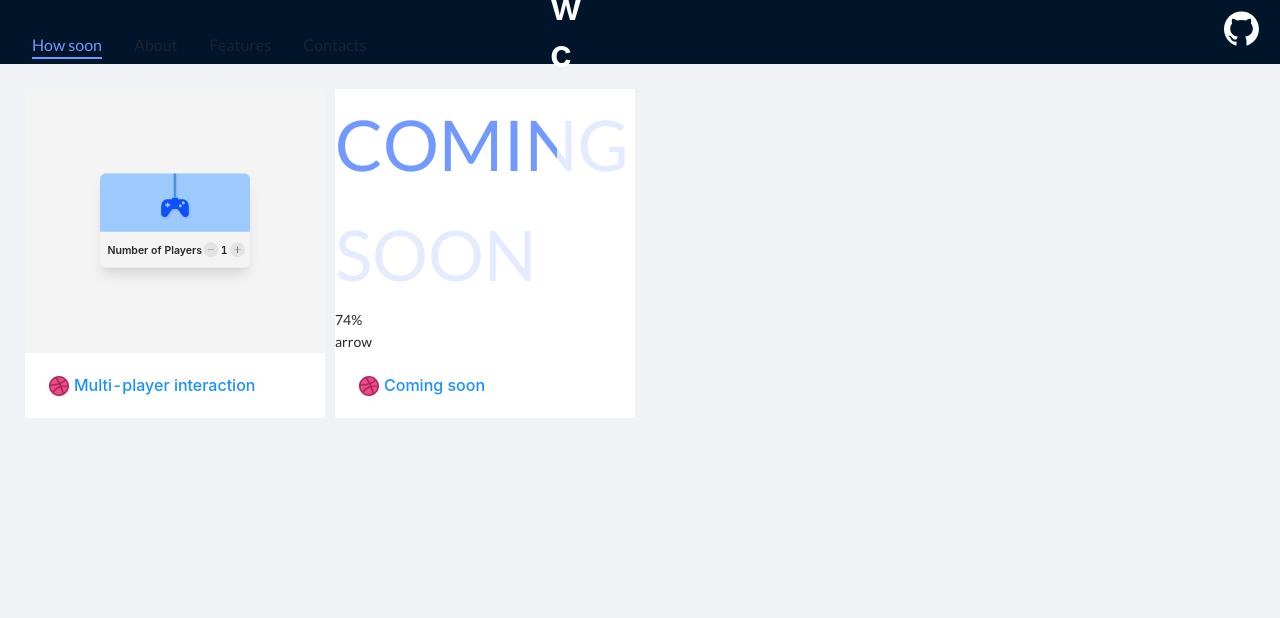
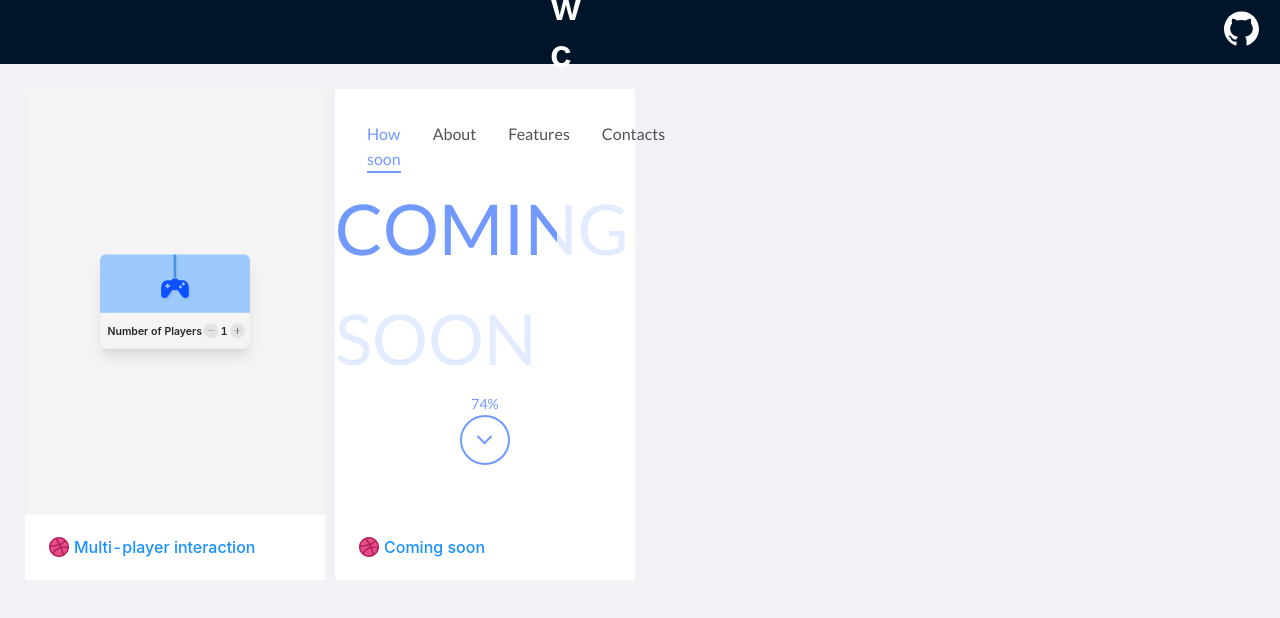
Before and after one commit to rluvaton/dribbble-shots-recreation, a React (Create React App) app: page / in a window 1280 px wide. Shown: the top 618 px of the page. Built offline with nearby package versions, Linux system fonts and the light colour scheme.

Commit message:
feat(coming-soon): add the arrow icon
working on #7

```diff
--- /dev/null
+++ b/src/pages/shots/ComingSoon/components/DownArrowIcon/index.module.scss
@@ -0,0 +1,38 @@
+@use '../../shared/styles/colors' as colors;
+
+.icon {
+  font-size: 50px;
+
+  height: 1em;
+  width: 1em;
+
+  border-radius: 50%;
+  border: 2px solid colors.$primary;
+
+  // Align the arrow in the middle
+  display: flex;
+  justify-content: center;
+  align-items: center;
+
+  // Make it look like it can be pressed
+  cursor: pointer;
+
+  &::before {
+    content: "";
+
+    height: 24%;
+    width: 24%;
+
+    // Make the arrow be at the center of the horizontal line
+    top: 43%;
+
+    // The arrow itself
+    border-left: 2px solid colors.$primary;
+    border-bottom: 2px solid colors.$primary;
+
+    // Align the arrow in the middle and make it face down
+    // The order DOES matter, if we rotating it and then moving it, it will be moved in the bottom right direction
+    // because the axes (i.e X and Y axes) been rotated
+    transform: translateY(-25%) rotate(-45deg);
+  }
+}
--- /dev/null
+++ b/src/pages/shots/ComingSoon/components/DownArrowIcon/index.tsx
@@ -0,0 +1,11 @@
+import React from 'react';
+import styles from './index.module.scss';
+
+const DownArrowIcon: React.FC = () => {
+  return (
+    <div className={styles.icon}>
+    </div>
+  );
+}
+
+export default DownArrowIcon;
--- a/src/pages/shots/ComingSoon/components/NavBar/index.module.scss
+++ b/src/pages/shots/ComingSoon/components/NavBar/index.module.scss
@@ -4,20 +4,22 @@
   display: flex;
   flex-direction: row;
 
-  // This is so no space is created for the element in the page layout.
-  position: fixed;
-  top: 32px;
-  left: 32px;
+  margin: {
+    top: 32px;
+    left: 32px;
+  }
 
   // This animation would happen when you're on smartphone and rotating it to be horizontal and vice versa
   transition: all 0.5s ease;
   // This is overriding the `all` in the transition above
-  transition-property: top, left;
+  transition-property: margin-top, margin-left;
 
   @media screen and (max-width: 400px) {
     & {
-      top: 20px;
-      left: 20px;
+      margin: {
+        top: 20px;
+        left: 20px;
+      }
     }
   }
 
--- a/src/pages/shots/ComingSoon/index.module.scss
+++ b/src/pages/shots/ComingSoon/index.module.scss
@@ -1,4 +1,6 @@
+@use 'shared/styles/colors' as colors;
 @import 'https://fonts.googleapis.com/css2?family=Lato&display=swap';
+
 
 .page {
   background-color: white;
@@ -8,4 +10,29 @@
 
   display: flex;
   flex-direction: column;
+
+  .comingSoonContainer {
+    display: flex;
+    flex-direction: column;
+
+    // Really in the center of the page cause the navbar is in fixed position
+    margin: auto;
+
+    align-items: center;
+
+    > .progressText {
+      color: colors.$primary;
+
+      width: fit-content;
+    }
+  }
+
+  .arrowContainer {
+    margin: {
+      left: auto;
+      right: auto;
+
+      bottom: 50px;
+    }
+  }
 }
--- a/src/pages/shots/ComingSoon/index.tsx
+++ b/src/pages/shots/ComingSoon/index.tsx
@@ -3,20 +3,23 @@ import styles from './index.module.scss';
 import { Shot } from '../../../common/interfaces/shot';
 import ComingSoonText from './components/ComingSoonText';
 import NavBar from './components/NavBar';
+import DownArrowIcon from './components/DownArrowIcon';
 
 const ComingSoon: React.FC<{ preview?: boolean }> = ({ preview = false }) => {
+  const progress = 74;
+
   return (
     <div className={styles.page}>
       <NavBar/>
-      <div>
-        <div>
-          <ComingSoonText progress={74}/>
-          <span className={styles.progressText}>74%</span>
-        </div>
-        {/*<PagesIndicator/>*/}
+
+      <div className={styles.comingSoonContainer}>
+        <ComingSoonText progress={progress}/>
+        <span className={styles.progressText}>{progress}%</span>
       </div>
-      <div>
-        arrow
+
+      {/*<PagesIndicator/>*/}
+      <div className={styles.arrowContainer}>
+        <DownArrowIcon />
       </div>
     </div>
   );
```
